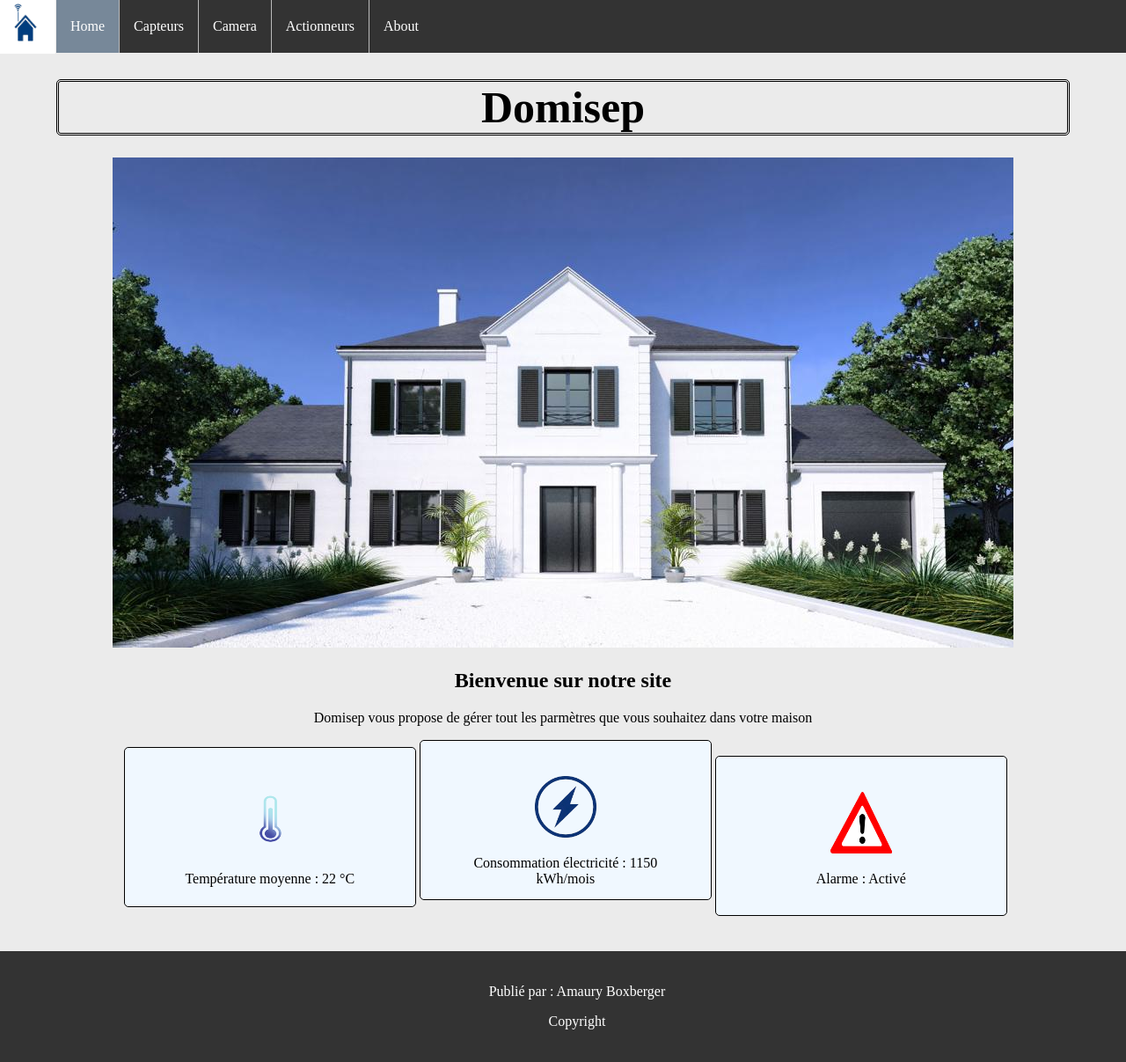
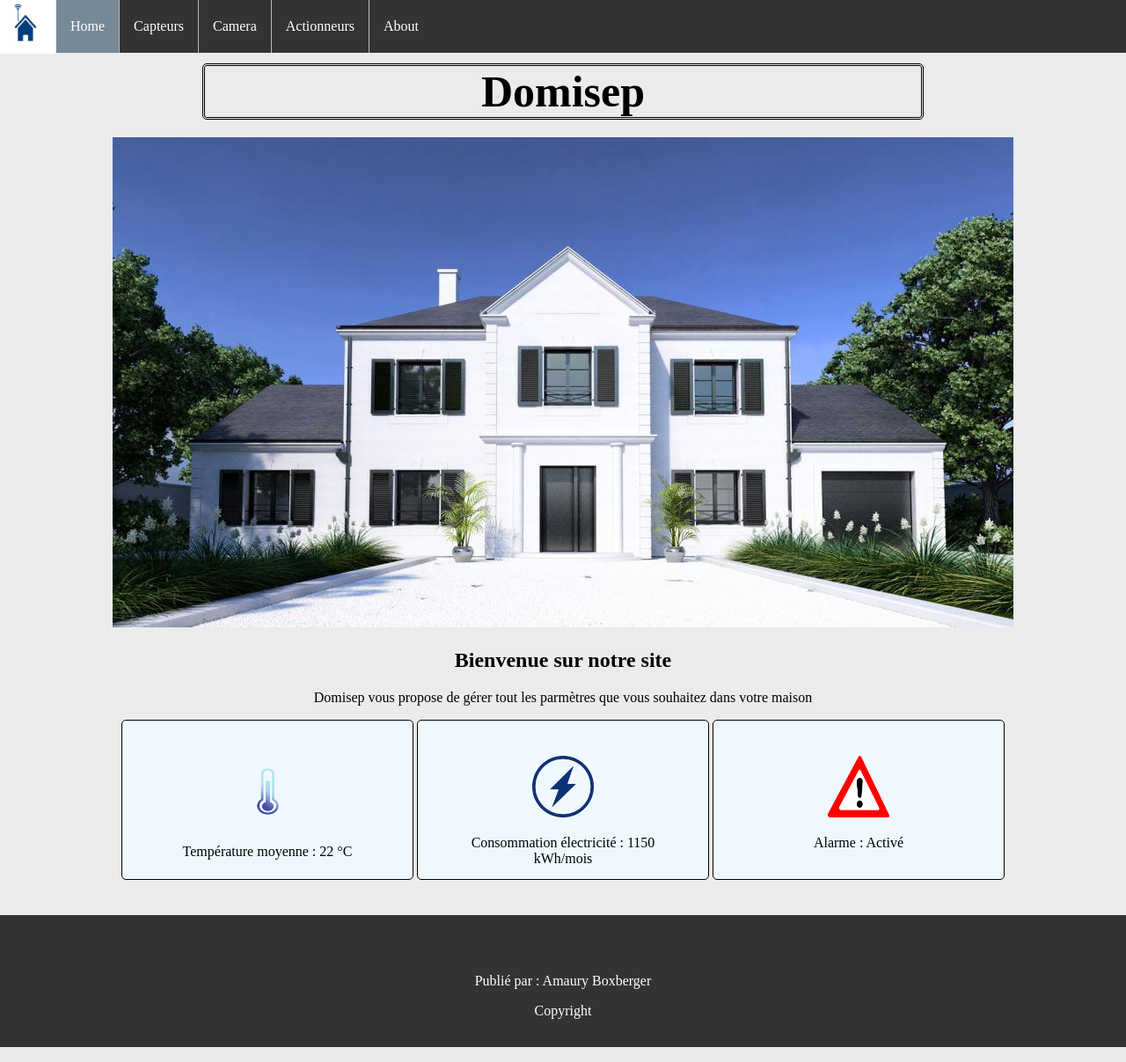
Before and after one commit to Amaurybox/Projet-APP-informatique, a PHP site: page /Acceuil.html in a window 1280 px wide. Shown: the whole page at 88% size. Run offline with PHP 8.4, Linux system fonts and the light colour scheme.

Commit message:
Les blocs enfin alignés

```diff
--- a/untitled/Acceuil.html
+++ b/untitled/Acceuil.html
@@ -22,8 +22,9 @@
     <a class="photo"><img src="contenu/maison.jpeg" alt="Maison"  /></a>
     <h2>Bienvenue sur notre site</h2>
     <p>Domisep vous propose de gérer tout les parmètres que vous souhaitez dans votre maison</p>
-</div>
 
+
+<div class="general">
 <div class="information">
     <a><img src="contenu/temp.png" alt="Température" width="80" height="80"  /></a>
     <p>Température moyenne : 22 °C </p>
@@ -38,6 +39,8 @@
     <a><img src="contenu/alarm.png" alt="Température" width="70" height="70"  /></a>
     <p>Alarme : Activé </p>
 </div>
+</div>
+</div>
 
 </body>
 
--- a/untitled/CssSite1.css
+++ b/untitled/CssSite1.css
@@ -2,6 +2,7 @@
 
 body {
     margin: 0;
+    padding: 0;
     background-color: rgba(192,192,192,0.3);
 }
 
@@ -31,17 +32,19 @@ ul.horinav li a {
 }*/
 
 .footer{
-    background-color: #333;
-    width: 100%;
-    padding: 21px 16px;
-    color:white;
+    background:#333;
+    bottom:0;
+    width:100%;
+    padding-top:50px;
+    height:100px;
     text-align: center;
+    color: white;
 }
 
 ul.horinav {
     list-style-type: none;
     margin-left: 5%;
-    margin-top: 0px;
+    margin-top: 0;
     padding: 0;
     overflow: hidden;
     background-color: #333;
@@ -78,8 +81,8 @@ li a:hover:not(.active) {
 h1.double {
     border-style: double;
     font-size: 50px;
-    margin-left: 5%;
-    margin-right: 5%;
+    margin-left: 10%;
+    margin-right: 10%;
     margin-top: 7% ;
     margin-bottom: 2%;
     border-radius: 5px;
@@ -92,8 +95,8 @@ h1.double {
 .logo
 {
     position: fixed;
-    top: 0%;
-    left:0%;
+    top: 0;
+    left:0;
     margin-bottom: 10%;
     text-align: justify;
 }
@@ -125,7 +128,6 @@ p.info{
 {
     text-align: center;
     background-color: aliceblue ;
-    margin-left: 11%;
     width: 250px;
     height: 100px;
     border: 1px solid black;
@@ -133,6 +135,7 @@ p.info{
     padding: 40px;
     border-radius: 5px;
     display : inline-block;
+    vertical-align:middle;
 
 }
 
@@ -147,7 +150,11 @@ p.info{
     padding: 40px;
     border-radius: 5px;
     display : inline-block;
+    vertical-align:middle;
 
+}
+.general{
+    display: inline-block;
 }
 
 .ide
@@ -230,14 +237,14 @@ p.info{
 
 .capt2
 {
-    margin-left: 0%;
+    margin-left: 0;
     margin-bottom: 10%;
     text-align: justify;
 }
 
 .capt3
 {
-    margin-left: 0%;
+    margin-left: 0;
     margin-bottom: 10%;
     text-align: justify;
 }
@@ -276,4 +283,6 @@ p.info{
 .content
 {
     text-align: center;
+    margin-left: 10%;
+    margin-right: 10%;
 }
```
